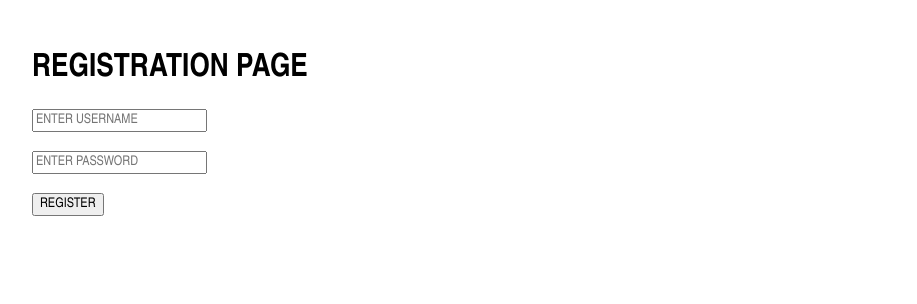
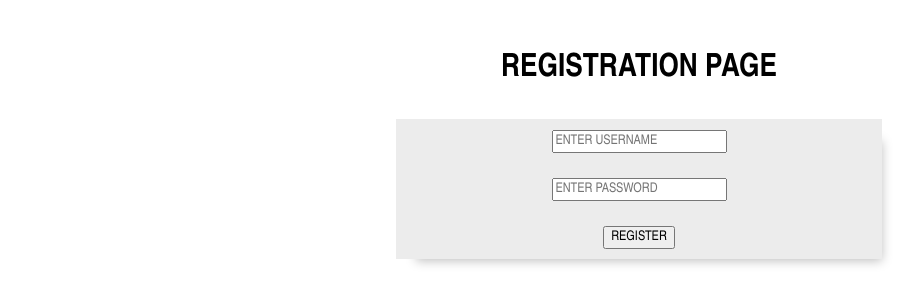
Before and after one commit to ishabelle/API-WARS, a Flask app: page /registration in a window 1280 px wide. Shown: the part 221-525 px from the top of the page, without its empty margins (1-918 px from the left). Run offline with Flask 2, Linux system fonts and the light colour scheme.

Commit message:
design register page

```diff
--- a/templates/registration_page.html
+++ b/templates/registration_page.html
@@ -2,8 +2,11 @@
 
 {% block body %}
 
-<h1>REGISTRATION PAGE</h1>
+<h1 class="page-titles">REGISTRATION PAGE</h1>
 
+<div class="box-card-profile">
+    <div class="main-card-profile">
+        <div class="main-card-profile-body">
             <form method="post">
                 <label for="username"></label>
                 <input type="text" name="username" required placeholder="ENTER USERNAME">
@@ -13,5 +16,8 @@
                 <br><br>
                 <input type="submit" value="REGISTER">
             </form>
+        </div>
+    </div>
+</div>
 
 {% endblock %}
```
Lines whose indentation alone changed are shown as unchanged.
